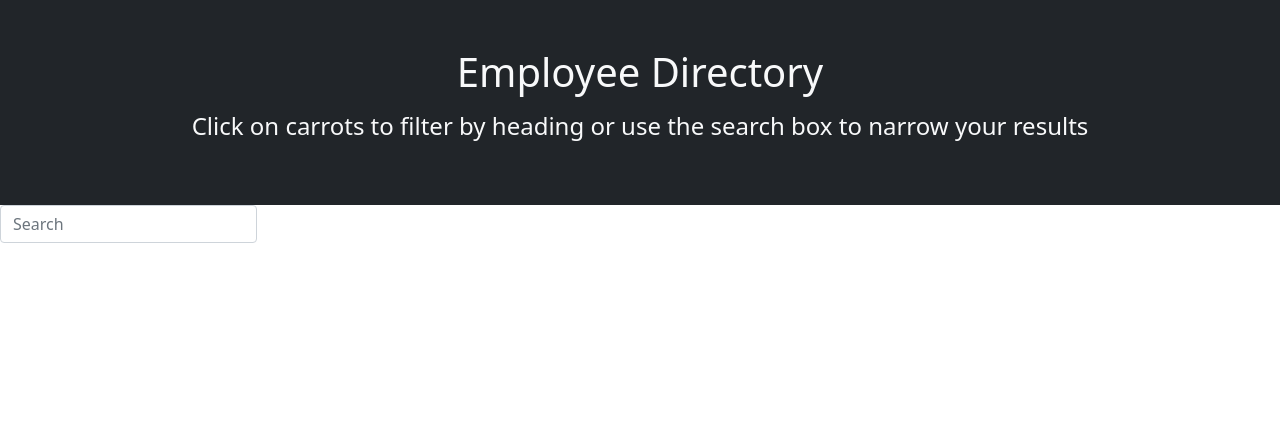
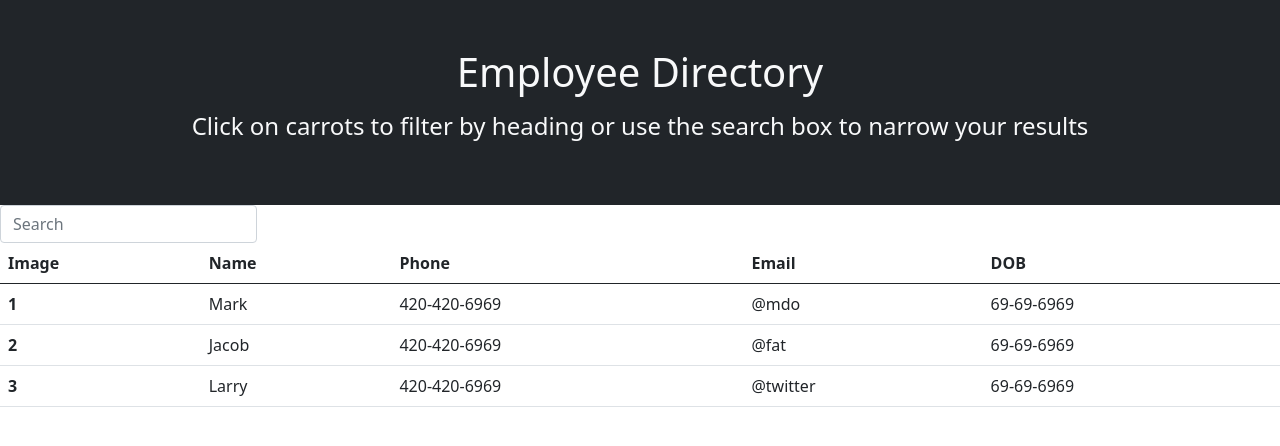
Before and after one commit to bHutchingson/employee-directory, a React (Create React App) app: page / in a window 1280 px wide. Shown: the top 446 px of the page. Built offline with nearby package versions, Linux system fonts and the light colour scheme.

Commit message:
created employee table with placeholder data

```diff
--- a/src/components/EmployeeTable/EmployeeTable.js
+++ b/src/components/EmployeeTable/EmployeeTable.js
@@ -3,7 +3,40 @@ import React from "react";
 const EmployeeTable = () => {
   return (
     <div>
-
+      <table class="table">
+  <thead>
+    <tr>
+      <th scope="col">Image</th>
+      <th scope="col">Name</th>
+      <th scope="col">Phone</th>
+      <th scope="col">Email</th>
+      <th scope="col">DOB</th>
+    </tr>
+  </thead>
+  <tbody>
+    <tr>
+      <th scope="row">1</th>
+      <td>Mark</td>
+      <td>420-420-6969</td>
+      <td>@mdo</td>
+      <td>69-69-6969</td>
+    </tr>
+    <tr>
+      <th scope="row">2</th>
+      <td>Jacob</td>
+      <td>420-420-6969</td>
+      <td>@fat</td>
+      <td>69-69-6969</td>
+    </tr>
+    <tr>
+      <th scope="row">3</th>
+      <td>Larry</td>
+      <td>420-420-6969</td>
+      <td>@twitter</td>
+      <td>69-69-6969</td>
+    </tr>
+  </tbody>
+</table>
     </div>
   )
 }
```
